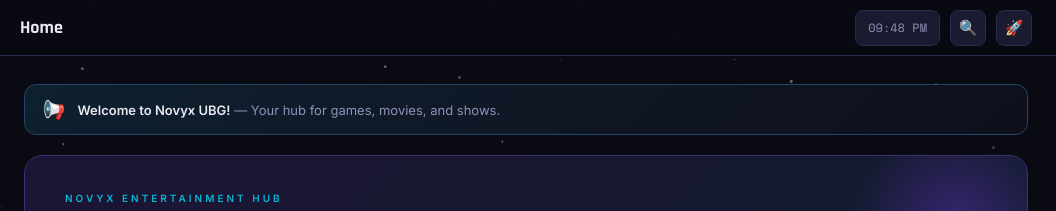
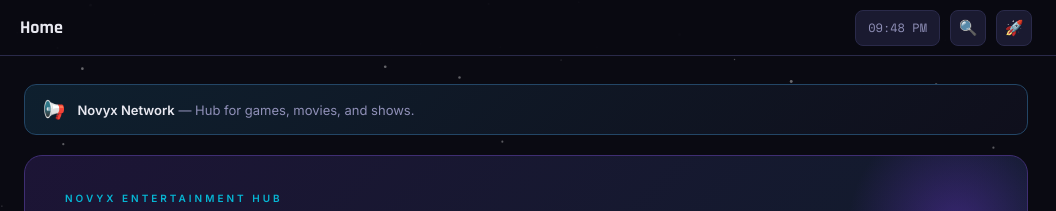
Before and after one commit to NolanBetter/Novyx.github.io, a plain HTML site: page index.html in a window 1280 px wide. Shown: the top 211 px of the page, 224-1280 px from the left. Drawn offline with nearby package versions, Linux system fonts and the light colour scheme.

Commit message:
Update index.html

```diff
--- a/index.html
+++ b/index.html
@@ -297,7 +297,7 @@ body.perf-mode #bgCanvas{display:none}
   <div class="page active" id="page-home">
     <div class="announcement">
       <div class="announcement-icon">📢</div>
-      <div class="announcement-text"><strong>Welcome to Novyx UBG!</strong> — Your hub for games, movies, and shows.</div>
+      <div class="announcement-text"><strong>Novyx Network</strong> — Hub for games, movies, and shows.</div>
     </div>
     <div class="home-hero">
       <div class="home-hero-eyebrow">Novyx Entertainment Hub</div>
```
